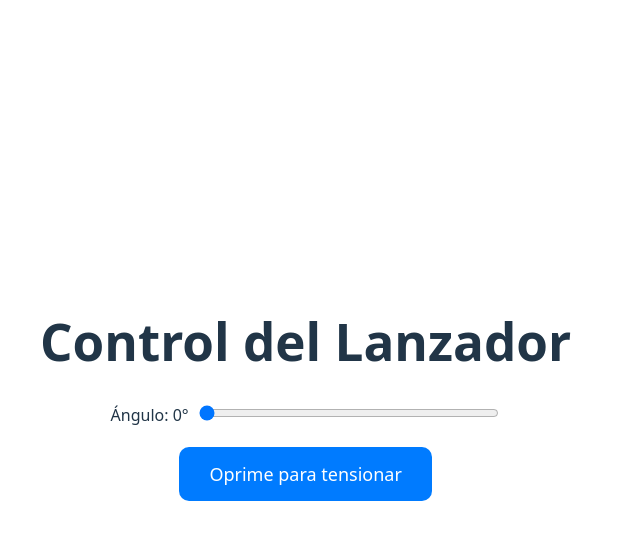
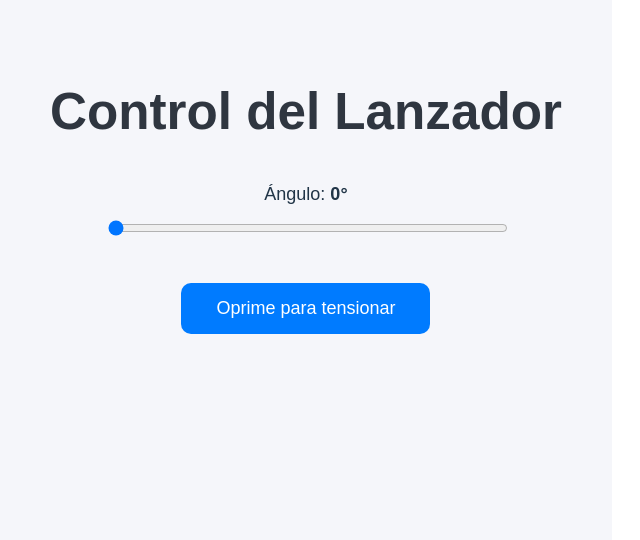
Before and after one commit to Juan-Felipe-Rubiano/CanonDidactico-TiroParabolico-Frontend, a React (Vite) app: page / in a window 1280 px wide. Shown: the top 540 px of the page, without its empty margins (0-640 px from the left). Built offline with nearby package versions, Linux system fonts and the light colour scheme.

Commit message:
ajustes minimos

```diff
--- a/src/App.jsx
+++ b/src/App.jsx
@@ -27,46 +27,54 @@ function App() {
     const confirmarEnvio = async () => {
         try {
             const resp = await enviarServos(angulo, tension);
-            console.log("Respuesta completa del backend:", resp);
-            alert(resp);
+            console.log("Respuesta del backend:", resp);
             setConfirmado(true);
         } catch (e) {
-            console.error("Error al enviar al backend:", e);
             alert("Error enviando datos");
         }
     };
 
+    return (
+        <div
+            style={{
+                textAlign: "center",
+                padding: "50px",
+                fontFamily: "Arial, sans-serif",
+                background: "#f5f6fa",
+                minHeight: "100vh",
+            }}
+        >
+            <h1 style={{ color: "#2f3640" }}>Control del Lanzador</h1>
 
-    return (
-        <div style={{ textAlign: "center", padding: "40px" }}>
-            <h1>Control del Lanzador</h1>
-
-            <div style={{ margin: "20px" }}>
-                <label>Ángulo: {angulo}°</label>
+            <div style={{ margin: "40px auto", width: "80%", maxWidth: "400px" }}>
+                <label style={{ display: "block", marginBottom: "10px", fontSize: "18px" }}>
+                    Ángulo: <strong>{angulo}°</strong>
+                </label>
                 <input
                     type="range"
                     min="0"
                     max="90"
                     value={angulo}
                     onChange={(e) => setAngulo(e.target.value)}
-                    style={{ width: "300px", marginLeft: "10px" }}
+                    style={{ width: "100%" }}
                 />
             </div>
 
-            <div style={{ margin: "20px" }}>
+            <div style={{ margin: "40px auto" }}>
                 <button
                     onMouseDown={iniciarTension}
                     onMouseUp={soltarTension}
                     onMouseLeave={soltarTension}
                     disabled={tensionando}
                     style={{
-                        padding: "15px 30px",
+                        padding: "15px 35px",
                         fontSize: "18px",
                         cursor: "pointer",
                         background: tensionando ? "#aaa" : "#007bff",
                         color: "white",
                         border: "none",
                         borderRadius: "10px",
+                        transition: "0.2s",
                     }}
                 >
                     {tensionando ? `Tensionando... ${contador}s` : "Oprime para tensionar"}
@@ -74,17 +82,19 @@ function App() {
             </div>
 
             {!tensionando && tension > 0 && !confirmado && (
-                <div style={{ marginTop: "20px" }}>
-                    <p>Tensión registrada: {tension} segundos</p>
+                <div style={{ marginTop: "25px" }}>
+                    <p style={{ fontSize: "18px" }}>Tensión registrada: <strong>{tension} segundos</strong></p>
                     <button
                         onClick={confirmarEnvio}
                         style={{
-                            padding: "10px 25px",
+                            padding: "12px 30px",
                             fontSize: "16px",
                             background: "green",
                             color: "white",
                             border: "none",
                             borderRadius: "8px",
+                            cursor: "pointer",
+                            marginTop: "10px",
                         }}
                     >
                         Enviar
@@ -92,7 +102,11 @@ function App() {
                 </div>
             )}
 
-            {confirmado && <p style={{ color: "green" }}>Comando enviado correctamente</p>}
+            {confirmado && (
+                <p style={{ color: "green", marginTop: "20px", fontSize: "18px" }}>
+                    Comando enviado correctamente
+                </p>
+            )}
         </div>
     );
 }
```
